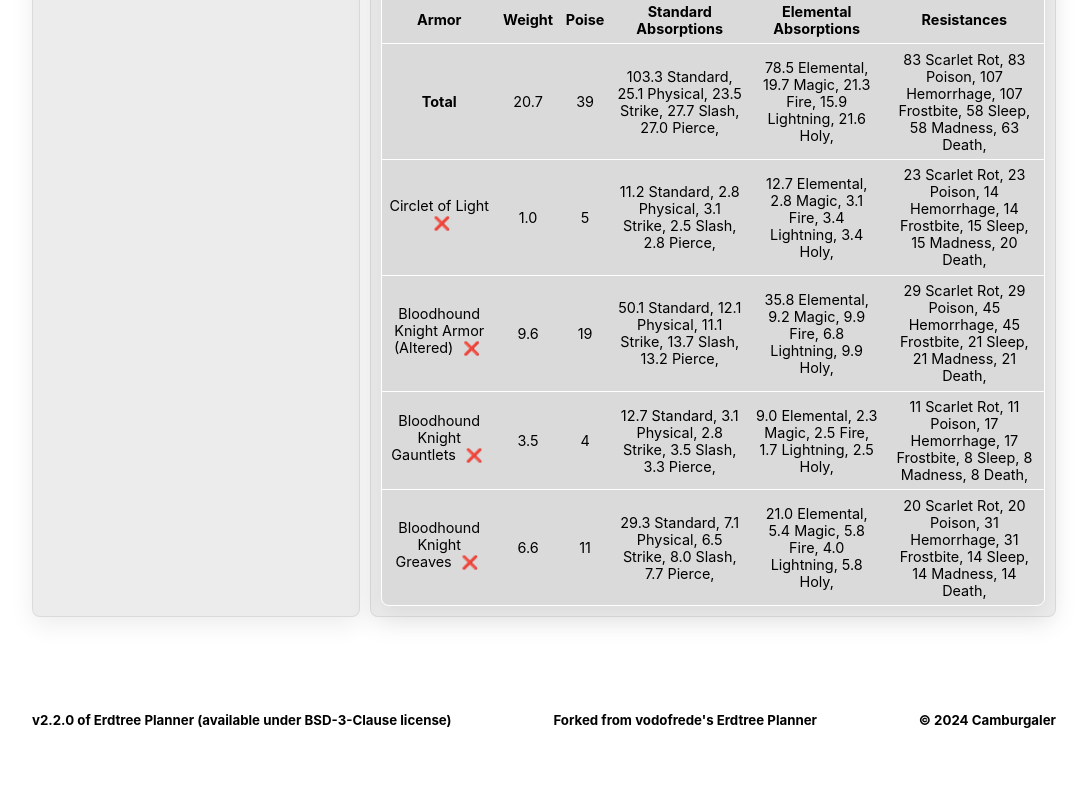
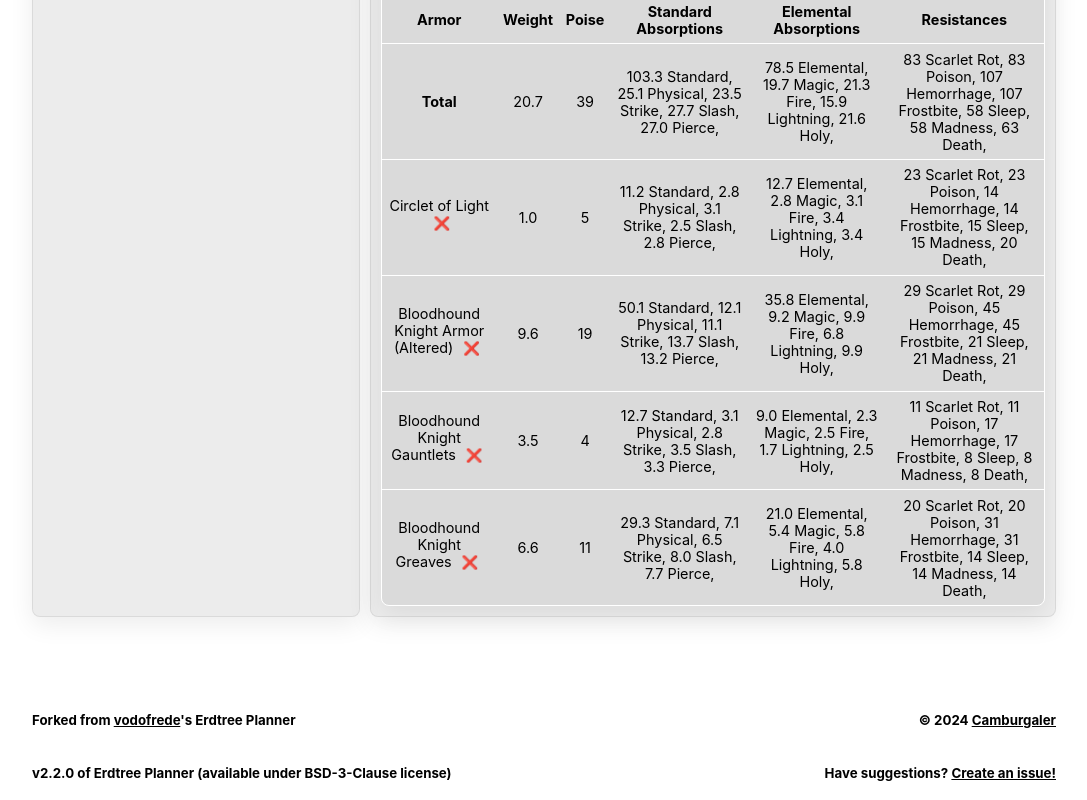
Before and after one commit to vodofrede/erdtree, a Next.js app: page /armor in a window 1280 px wide. Shown: the part 1348-2148 px from the top of the page, without its empty margins (96-1183 px from the left). Before the commit the page ends 2095 px from the top, so only its background shows below. Built offline with nearby package versions, Linux system fonts and the light colour scheme.

Commit message:
added link to create an issue in footer

```diff
--- a/src/app/globals.css
+++ b/src/app/globals.css
@@ -147,9 +147,6 @@ p {
 }
 
 /* links */
-a {
-    text-decoration: none;
-}
 a:hover {
     color: var(--accent);
 }
@@ -332,3 +329,7 @@ select option {
     justify-content: space-between;
     word-wrap: break-word;
 }
+
+.app a {
+    text-decoration: none;
+}
--- a/src/app/layout.tsx
+++ b/src/app/layout.tsx
@@ -1,7 +1,6 @@
 import { Analytics } from "@vercel/analytics/react";
 import { SpeedInsights } from "@vercel/speed-insights/next";
 import type { Metadata, Viewport } from "next";
-import Link from "next/link";
 import "./globals.css";
 import { NavLinks } from "./ui/NavLinks";
 
@@ -33,27 +32,42 @@ export default function RootLayout({
                 <Analytics />
                 <SpeedInsights />
                 <footer>
-                    <h5>
-                        v{VERSION} of Erdtree Planner (
-                        <Link
-                            href="https://github.com/Camburgaler/erdtree"
-                            style={{ color: "var(--link-color)" }}
-                        >
-                            available under BSD-3-Clause license
-                        </Link>
-                        )
-                    </h5>
+                    <span style={{ display: "flex", flexDirection: "column" }}>
                         <h5>
                             Forked from{" "}
-                        <Link
+                            <a
                                 href="https://github.com/vodofrede"
                                 style={{ color: "var(--link-color)" }}
                             >
                                 vodofrede
-                        </Link>
+                            </a>
                             &apos;s Erdtree Planner
                         </h5>
-                    <h5>© 2024 Camburgaler</h5>
+                        <h5>
+                            v{VERSION} of Erdtree Planner (available under
+                            BSD-3-Clause license)
+                        </h5>
+                    </span>
+                    <span
+                        style={{
+                            display: "flex",
+                            flexDirection: "column",
+                            textAlign: "right",
+                        }}
+                    >
+                        <h5>
+                            © 2024{" "}
+                            <a href="https://github.com/Camburgaler">
+                                Camburgaler
+                            </a>
+                        </h5>
+                        <h5>
+                            Have suggestions?{" "}
+                            <a href="https://github.com/Camburgaler/erdtree/issues/new">
+                                Create an issue!
+                            </a>{" "}
+                        </h5>
+                    </span>
                 </footer>
             </body>
         </html>
```
Also changed, not shown: 1 other file (tests, documents, lock files or other folders). Lines whose indentation alone changed are shown as unchanged.
